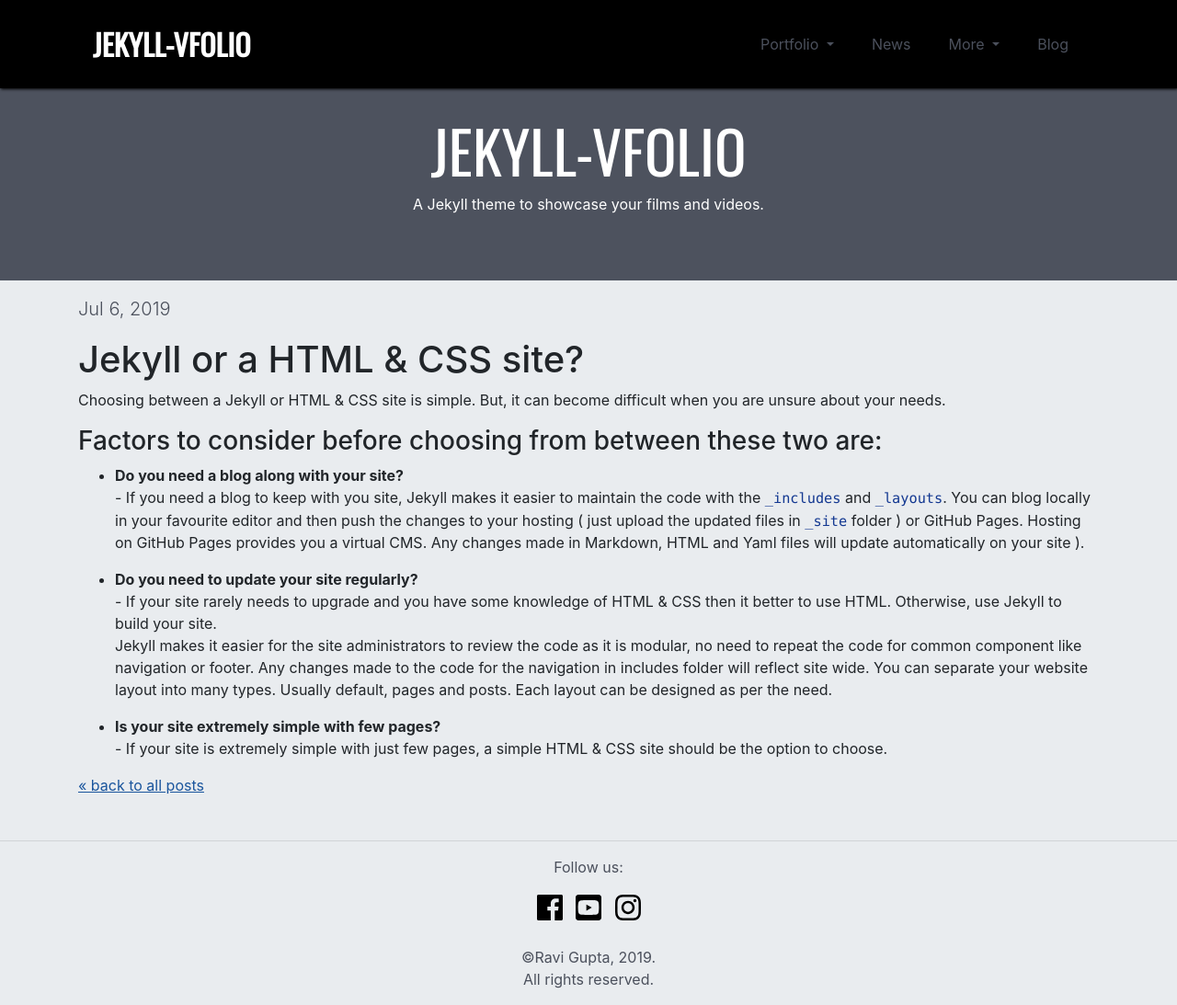
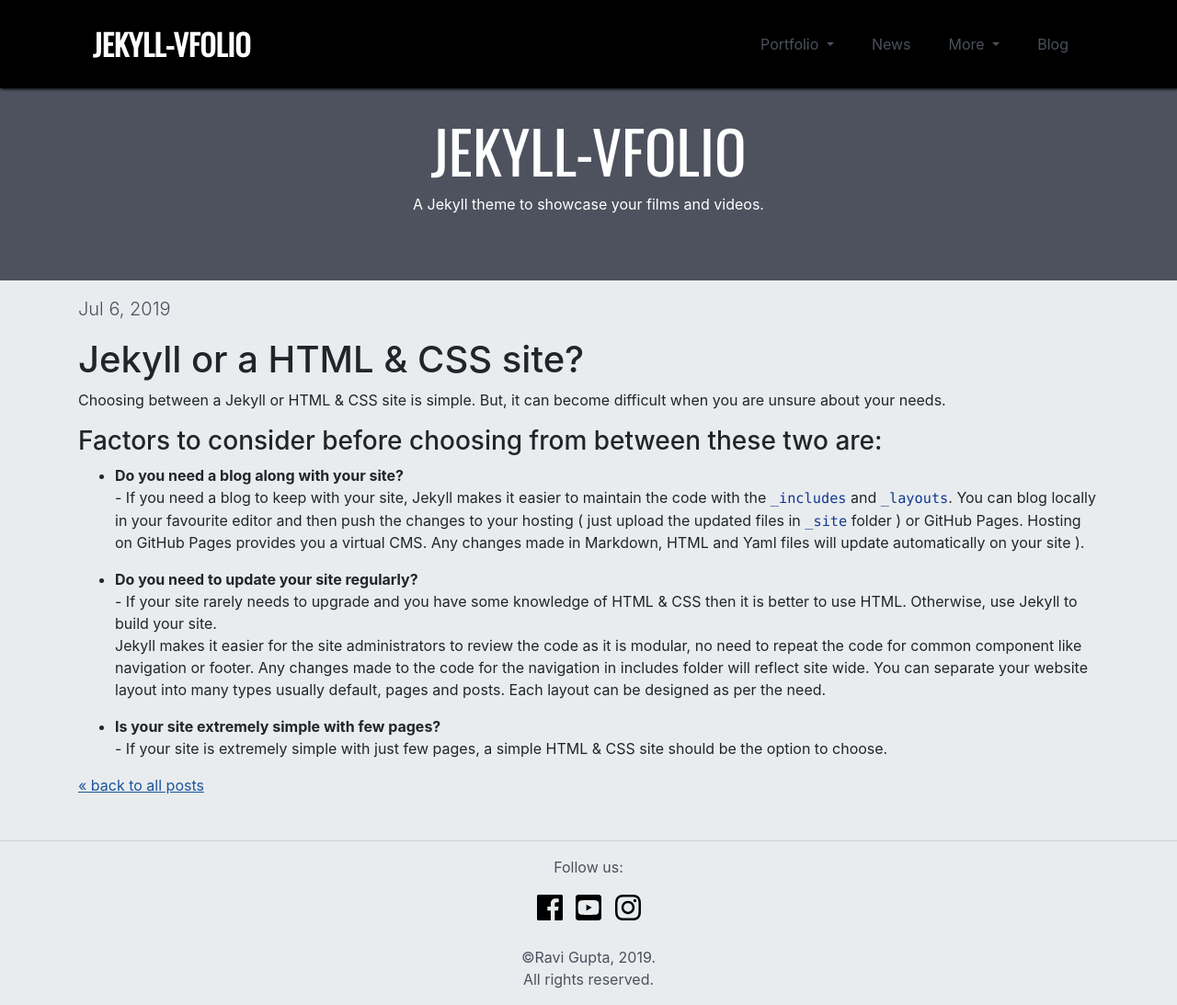
Before and after one commit to ravigupta-art/jekyll-vfolio, a Jekyll site: the page built from _posts/2019-07-06-jekyll-or-html-site.md, in a window 1280 px wide and 1093 px high. Shown: the whole window at 92% size. Built offline with Jekyll 4.4.1, drawn with Linux system fonts in a browser that asks for light colours; nearby versions of some CDN libraries.

Commit message:
Edited grammar mistakes

```diff
--- a/_posts/2019-07-06-jekyll-or-html-site.md
+++ b/_posts/2019-07-06-jekyll-or-html-site.md
@@ -6,10 +6,10 @@ summary: Choosing between them is simple. But, it can become difficult when you
 Choosing between a Jekyll or HTML & CSS site is simple. But, it can become difficult when you are unsure about your needs.
 ### Factors to consider before choosing from between these two are:
 - **Do you need a blog along with your site?**
-  <br>- If you need a blog to keep with you site, Jekyll makes it easier to maintain the code with the `_includes` and `_layouts`. You can blog locally in your favourite editor and then push the changes to your hosting ( just upload the updated files in `_site` folder ) or GitHub Pages. Hosting on GitHub Pages provides you a virtual CMS. Any changes made in Markdown, HTML and Yaml files will update automatically on your site ).
+  <br>- If you need a blog to keep with your site, Jekyll makes it easier to maintain the code with the `_includes` and `_layouts`. You can blog locally in your favourite editor and then push the changes to your hosting ( just upload the updated files in `_site` folder ) or GitHub Pages. Hosting on GitHub Pages provides you a virtual CMS. Any changes made in Markdown, HTML and Yaml files will update automatically on your site ).
 
 - **Do you need to update your site regularly?**
-  <br>- If your site rarely needs to upgrade and you have some knowledge of HTML & CSS then it better to use HTML. Otherwise, use Jekyll to build your site.<br>Jekyll makes it easier for the site administrators to review the code as it is modular, no need to repeat the code for common component like navigation or footer. Any changes made to the code for the navigation in includes folder will reflect site wide. You can separate your website layout into many types. Usually default, pages and posts. Each layout can be designed as per the need.
+  <br>- If your site rarely needs to upgrade and you have some knowledge of HTML & CSS then it is better to use HTML. Otherwise, use Jekyll to build your site.<br>Jekyll makes it easier for the site administrators to review the code as it is modular, no need to repeat the code for common component like navigation or footer. Any changes made to the code for the navigation in includes folder will reflect site wide. You can separate your website layout into many types usually default, pages and posts. Each layout can be designed as per the need.
 
 - **Is your site extremely simple with few pages?**
   <br>- If your site is extremely simple with just few pages, a simple HTML & CSS site should be the option to choose.
```
